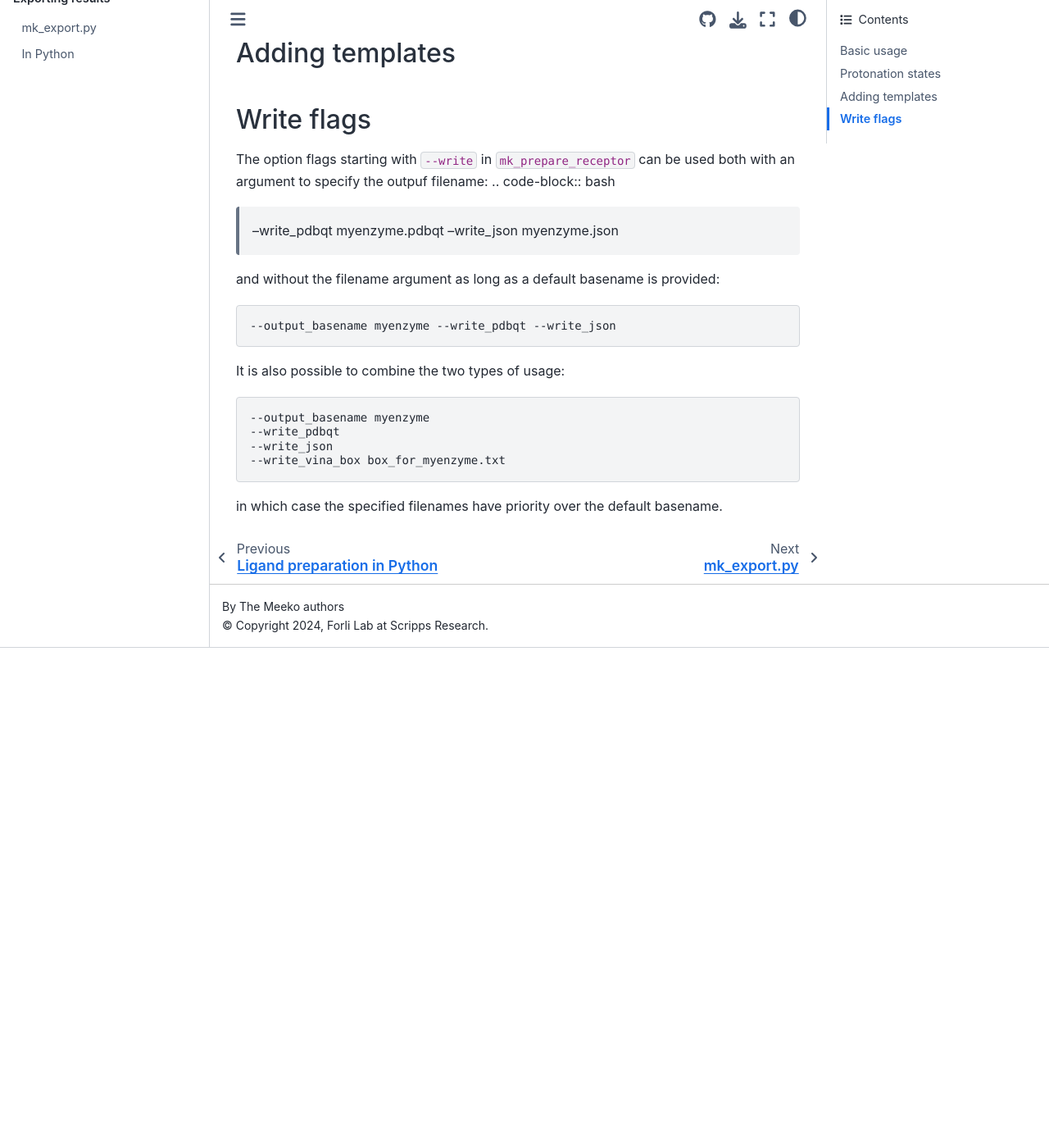
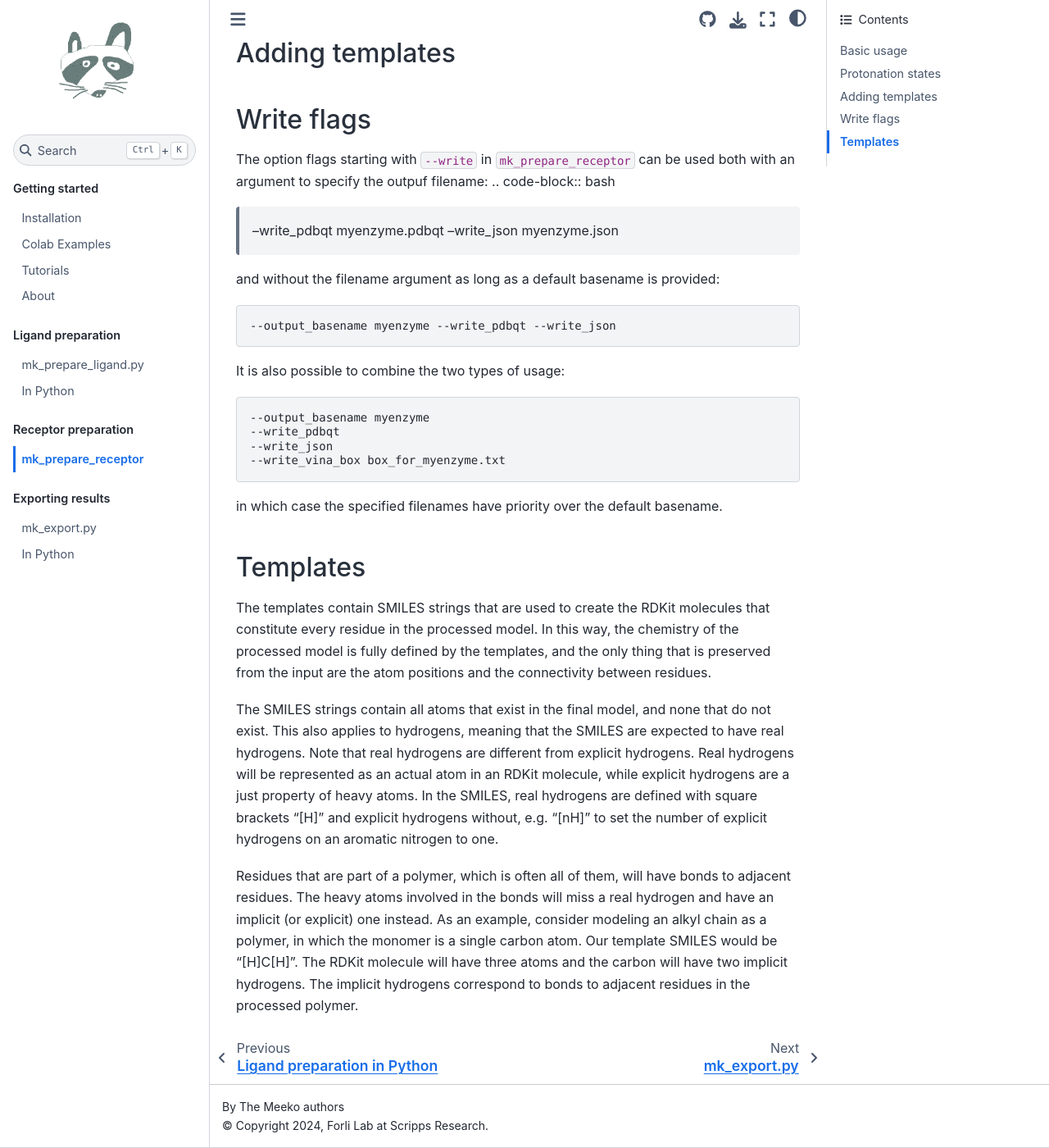
Before and after one commit to forlilab/Meeko, a Sphinx documentation site: the page built from docs/source/cli_rec_prep.rst, in a window 1280 px wide and 1400 px high, scrolled down 1100 px. Shown: the whole window at 82% size. Built offline with Sphinx 7.4.7 and the Sphinx Book theme 1.1.4, drawn with Linux system fonts in a browser that asks for light colours; before the commit the page ends 1890 px from its top, so only the background shows below that.

Commit message:
docs for polymer template smiles

```diff
--- a/docs/source/cli_rec_prep.rst
+++ b/docs/source/cli_rec_prep.rst
@@ -73,3 +73,31 @@
     --write_vina_box box_for_myenzyme.txt
 
 in which case the specified filenames have priority over the default basename.
+
+
+Templates
+---------
+
+The templates contain SMILES strings that are used to create the RDKit
+molecules that constitute every residue in the processed model. In this way,
+the chemistry of the processed model is fully defined by the templates,
+and the only thing that is preserved from the input are the atom positions
+and the connectivity between residues.
+
+The SMILES strings contain all atoms that exist in the final model,
+and none that do not exist. This also applies to hydrogens,
+meaning that the SMILES are expected to have real hydrogens. Note that
+real hydrogens are different from explicit hydrogens. Real hydrogens will be
+represented as an actual atom in an RDKit molecule, while explicit hydrogens
+are a just property of heavy atoms. In the SMILES, real hydrogens are defined
+with square brackets "[H]" and explicit hydrogens without, e.g. "[nH]" to set
+the number of explicit hydrogens on an aromatic nitrogen to one.
+
+Residues that are part of a polymer, which is often all of them, will have
+bonds to adjacent residues. The heavy atoms involved in the bonds will miss
+a real hydrogen and have an implicit (or explicit) one instead. As an
+example, consider modeling an alkyl chain as a polymer, in which the monomer
+is a single carbon atom. Our template SMILES would be "[H]C[H]". The RDKit
+molecule will have three atoms and the carbon will have two implicit hydrogens.
+The implicit hydrogens correspond to bonds to adjacent residues in the
+processed polymer.
```
